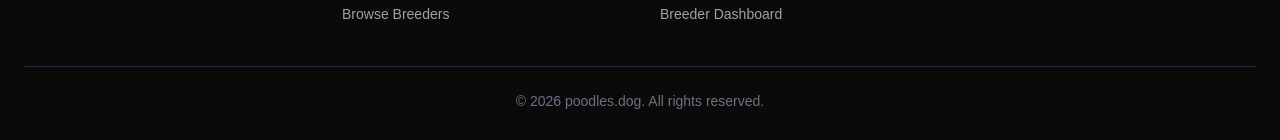
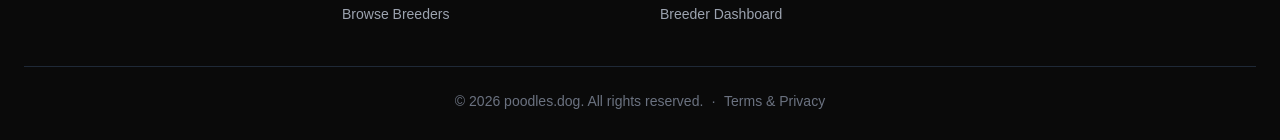
Before and after one commit to cypand/poodles-dog, a Next.js app: page / in a window 1280 px wide. Shown: the part 2097-2237 px from the top of the page. Built offline with nearby package versions, Linux system fonts and the light colour scheme; no server answers; the database is empty.

Commit message:
Update Footer.tsx

```diff
--- a/components/Footer.tsx
+++ b/components/Footer.tsx
@@ -48,8 +48,12 @@ export default function Footer() {
           ))}
         </div>
 
-        <div className="border-t border-gray-800 mt-10 pt-6 text-center text-sm text-gray-500">
-          © {new Date().getFullYear()} poodles.dog. All rights reserved.
+        <div className="border-t border-gray-800 mt-10 pt-6 flex flex-col sm:flex-row items-center justify-center gap-2 text-center text-sm text-gray-500">
+          <span>© {new Date().getFullYear()} poodles.dog. All rights reserved.</span>
+          <span className="hidden sm:inline">·</span>
+          <Link href="/legal" className="hover:text-white transition-colors">
+            Terms &amp; Privacy
+          </Link>
         </div>
       </div>
     </footer>
```
